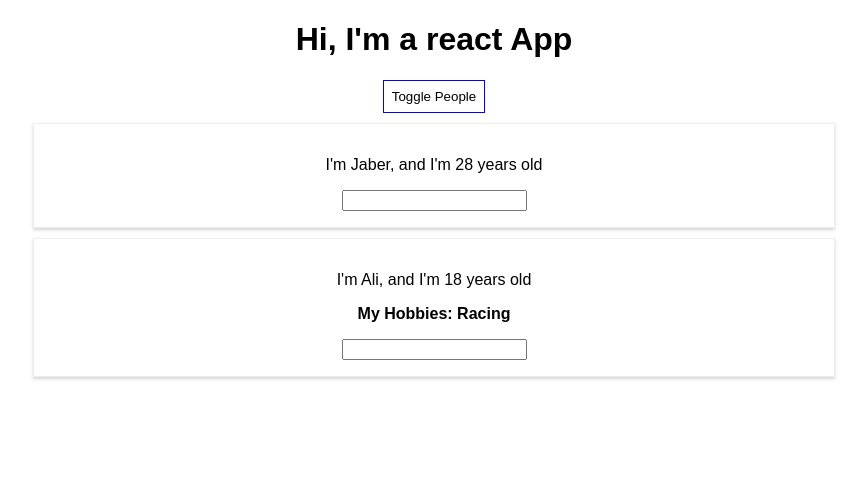
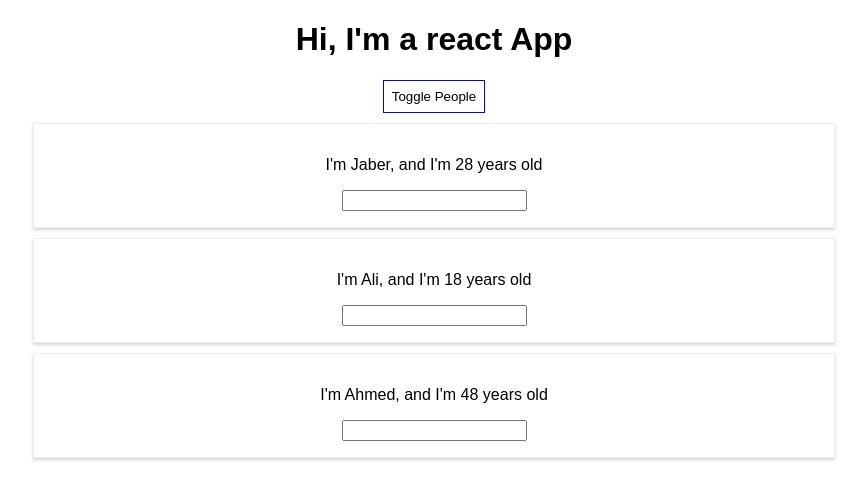
Before and after one commit to MusabSwe/MY_PROJECT, a React (Create React App) app in the folder ReactJS/react-complete-guide/: page / in a window 1280 px wide. Both pictures are taken after a click on the button "Toggle People". Shown: the top 500 px of the page, without its empty margins (206-1073 px from the left). Built offline with nearby package versions, Linux system fonts and the light colour scheme.

Commit message:
Map function to display a list

```diff
--- a/ReactJS/react-complete-guide/src/App.js
+++ b/ReactJS/react-complete-guide/src/App.js
@@ -84,19 +84,12 @@ class App extends Component {
       people = (
         // JSX
         <div>
-          <Person
-            name={this.state.people[0].name}
-            age={this.state.people[0].age}
-            click={this.switchNameHandler}
-            txtInput={this.nameChangeHandler}
+          {this.state.people.map(person => {
+            return <Person
+              name={person.name}
+              age={person.age}
             />
-          <Person
-            name={this.state.people[1].name}
-            age={this.state.people[1].age}
-            click={this.switchNameHandler.bind(this, "MAx!")}
-          >
-            <strong>My Hobbies: Racing</strong>
-          </Person>
+          })}
         </div>
       )
     }
```
Lines whose indentation alone changed are shown as unchanged.
